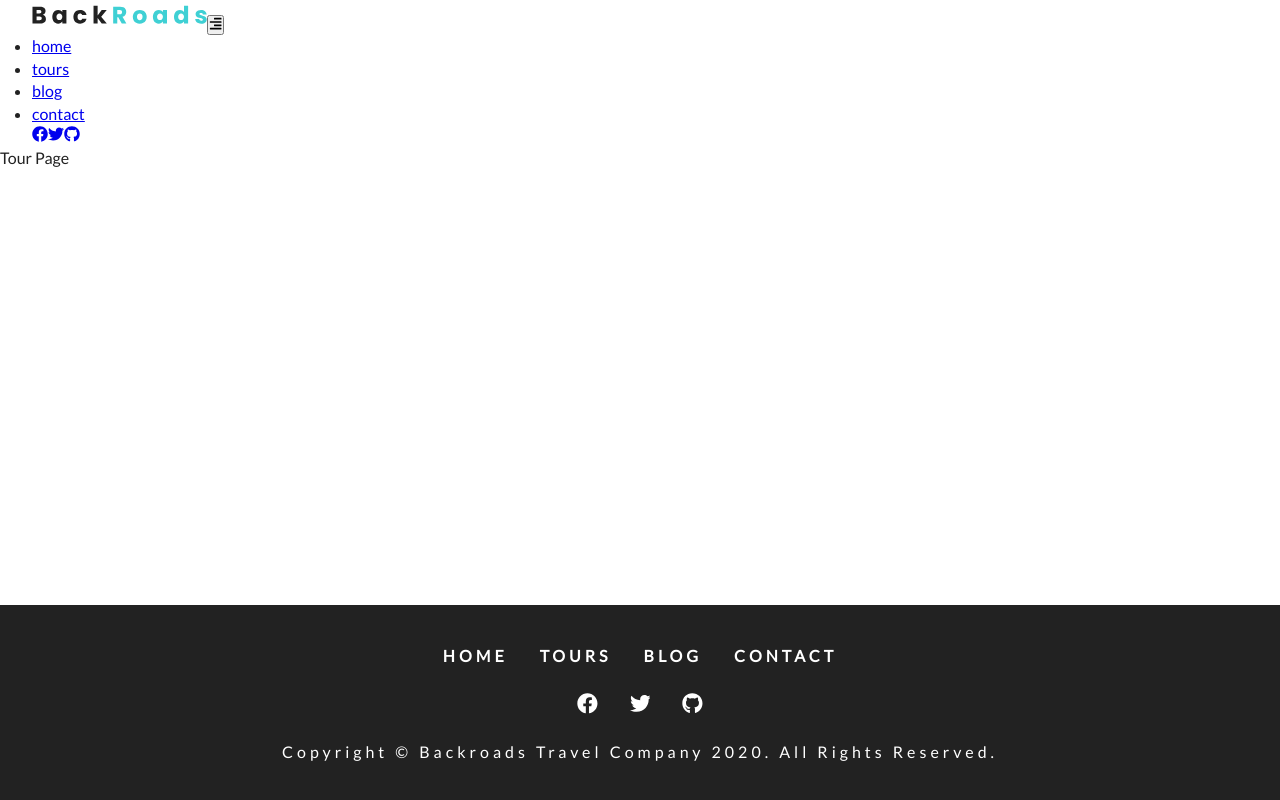
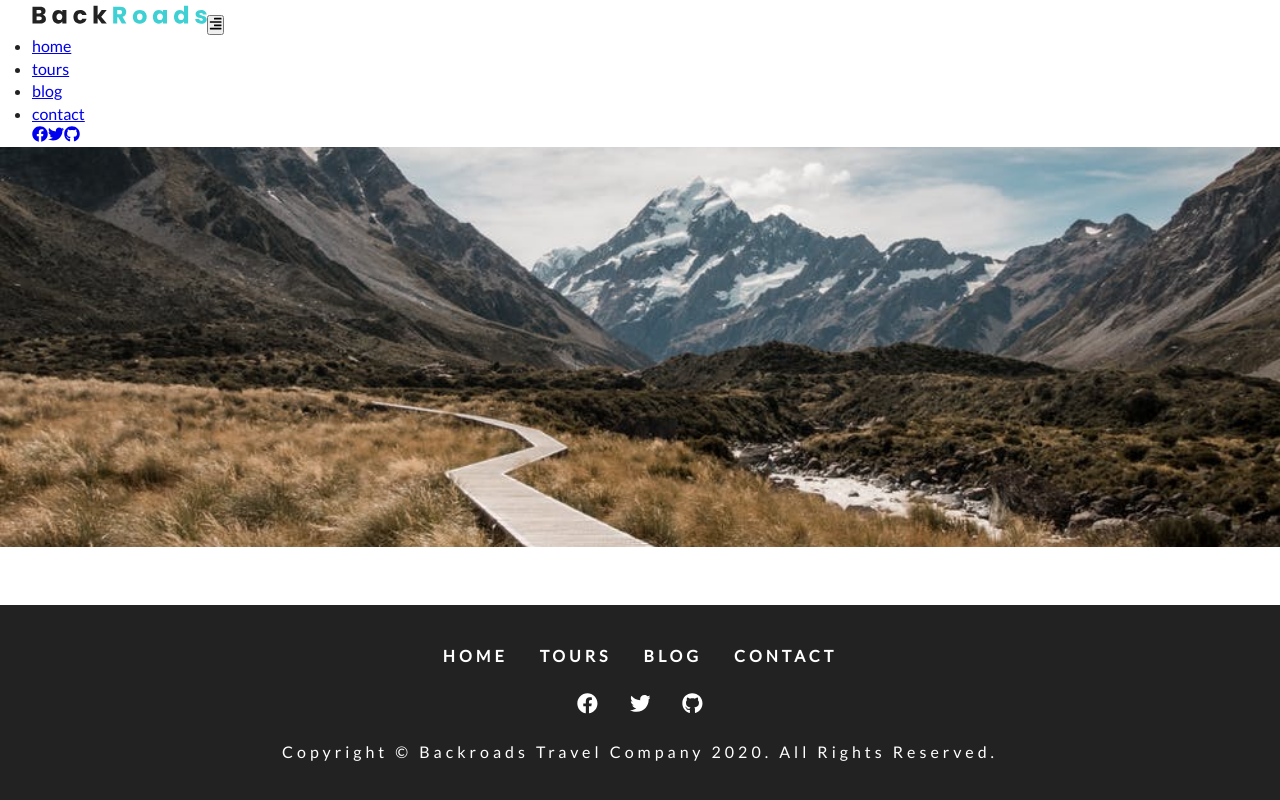
Before and after one commit to ABSphreak/backroads-gatsby, a Gatsby site: page /tours in a window 1280 px wide. Built offline with nearby package versions, Linux system fonts and the light colour scheme; Gatsby itself is replaced by a stand-in of ours.

Commit message:
➕ Adding images to other pages

```diff
--- a/src/pages/tours.js
+++ b/src/pages/tours.js
@@ -1,12 +1,26 @@
-import React from "react"
+import React, { Component } from "react"
 import Layout from "../components/Layout"
+import StyledHero from "../components/StyledHero"
+import { graphql } from "gatsby"
 
-const tours = () => {
-  return (
-    <Layout>
-      <div>Tour Page</div>
-    </Layout>
-  )
+export default class tours extends Component {
+  render() {
+    return (
+      <Layout>
+        <StyledHero img={this.props.data.defaultBcg.childImageSharp.fluid} />
+      </Layout>
+    )
+  }
 }
 
-export default tours
+export const query = graphql`
+  query {
+    defaultBcg: file(relativePath: { eq: "defaultBcg.jpeg" }) {
+      childImageSharp {
+        fluid(quality: 90, maxWidth: 4160) {
+          ...GatsbyImageSharpFluid_withWebp
+        }
+      }
+    }
+  }
+`
```
Also changed, not shown: src/pages/blog.js (+14 -0 lines), src/pages/contact.js (+14 -2 lines).
